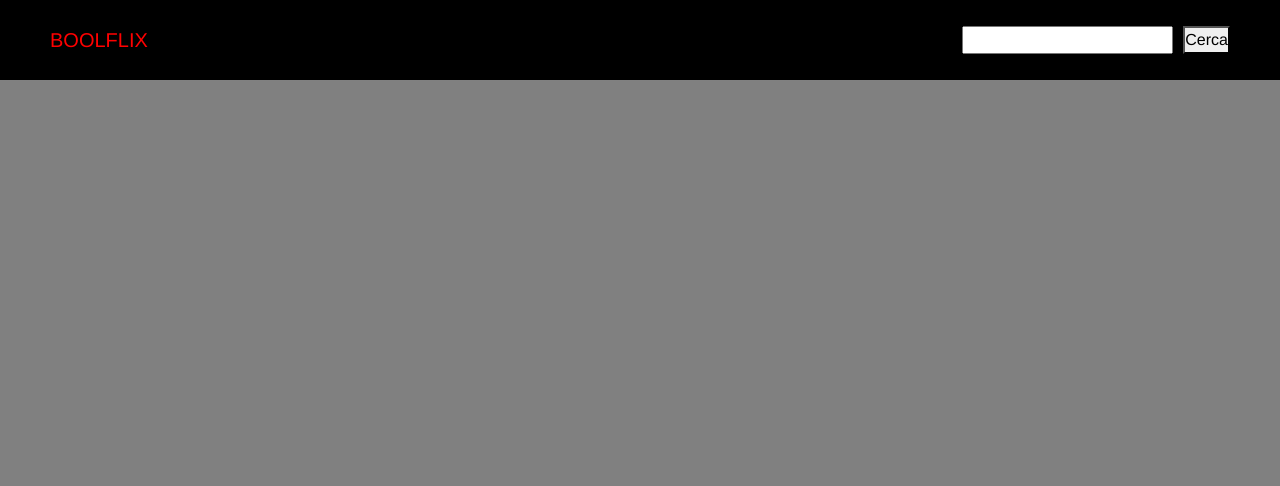
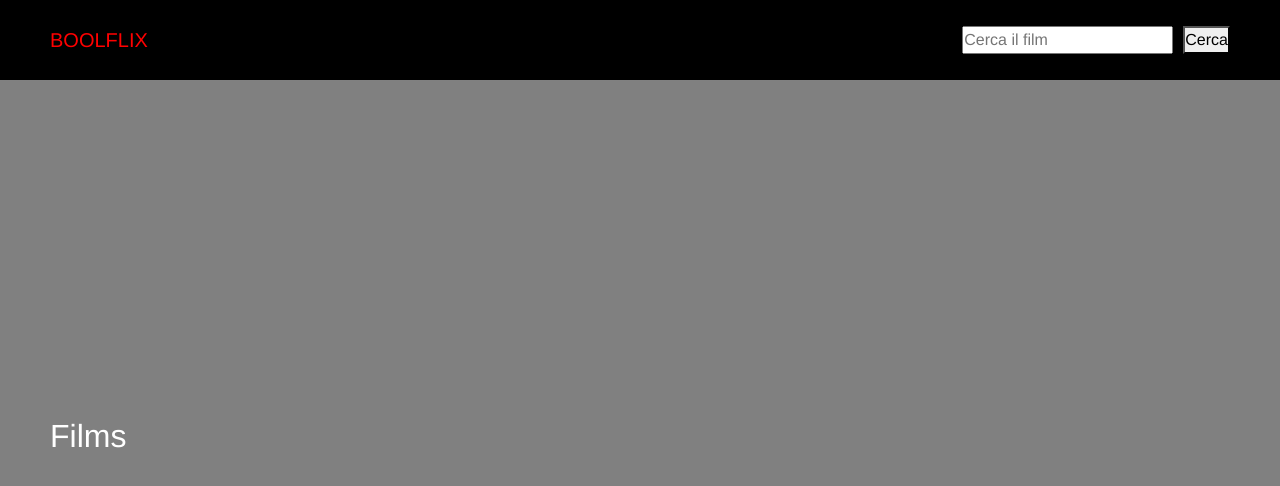
Before and after one commit to VitoMars/vue-boolflix, a Vue app: page / in a window 1280 px wide. Shown: the top 486 px of the page. Built offline with nearby package versions, Linux system fonts and the light colour scheme.

Commit message:
Sostizione del mio codice con quello di paolo

```diff
--- a/src/App.vue
+++ b/src/App.vue
@@ -1,7 +1,9 @@
 <template>
   <div id="app">
-    <Header @research="researchValue" />
-    <Main />
+    <!-- Perform per ricevere l'informazione dell'header -->
+    <Header @performSearch="search" />
+    <!-- :movieCards per inviare l'informazione al Main -->
+    <Main :movieCards="movies" />
   </div>
 </template>
 
@@ -18,16 +20,33 @@ export default {
   },
   data() {
     return {
-      myApiKey: "77044b3f5f3cf322ff14c15889b611bc",
-      APIUrl: "https://api.themoviedb.org/3/movie/550?api_key=",
+      apiUrl: "https://api.themoviedb.org/3/search/",
+      apiKey: "77044b3f5f3cf322ff14c15889b611bc",
+      movies: [],
     };
   },
   methods: {
-    fetchApi(query, arr) {
-      axios
-        .get(`${this.APIUrl}${this.myApiKey}&query=${query}`)
-        .then((res) => (this[arr] = res.data.results));
+    getMovies(apiParams) {
+      axios.get(this.apiUrl) + "movie",
+        apiParams.then((response) => {
+          console.log(response);
+          this.movies = response.data.results;
+        });
     },
+    search(searchText) {
+      const paramsObj = {
+        params: {
+          api_key: this.apiKey,
+          query: searchText,
+        },
+      };
+      this.getMovies(paramsObj);
+    },
+    // fetchApi(query, arr) {
+    //   axios
+    //     .get(`${this.APIUrl}${this.myApiKey}&query=${query}`)
+    //     .then((res) => (this[arr] = res.data.results));
+    // },
   },
 };
 </script>
--- a/src/components/Header.vue
+++ b/src/components/Header.vue
@@ -3,11 +3,12 @@
     <div class="logo">Boolflix</div>
     <div class="ricerca">
       <input
-        @keyup.enter="$emit('research', researchValue)"
-        v-model="researchValue"
+        @keyup.enter="$emit('performSearch', inputText)"
+        v-model="inputText"
         type="text"
+        placeholder="Cerca il film"
       />
-      <button @keyup.enter="$emit('research', researchValue)">
+      <button @click="$emit('performSearch', inputText)">
         Cerca
       </button>
     </div>
@@ -17,8 +18,13 @@
 <script>
 export default {
   name: "Header",
-  props: {
-    researchValue: String,
+  // props: {
+  //   inputText: String,
+  // },
+  data() {
+    return {
+      inputText: "",
+    };
   },
 };
 </script>
--- a/src/components/Main.vue
+++ b/src/components/Main.vue
@@ -1,13 +1,18 @@
 <template>
-  <div class="main"></div>
+  <div class="main">
+    <h2>Films</h2>
+    <ul class="cards">
+      <li v-for="(card, index) in movieCards" :key="index">
+        {{ card.title }}
+      </li>
+    </ul>
+  </div>
 </template>
 
 <script>
 export default {
   name: "Main",
-  props: {
-    msg: String,
-  },
+  props: ["movieCards"],
 };
 </script>
 
```
